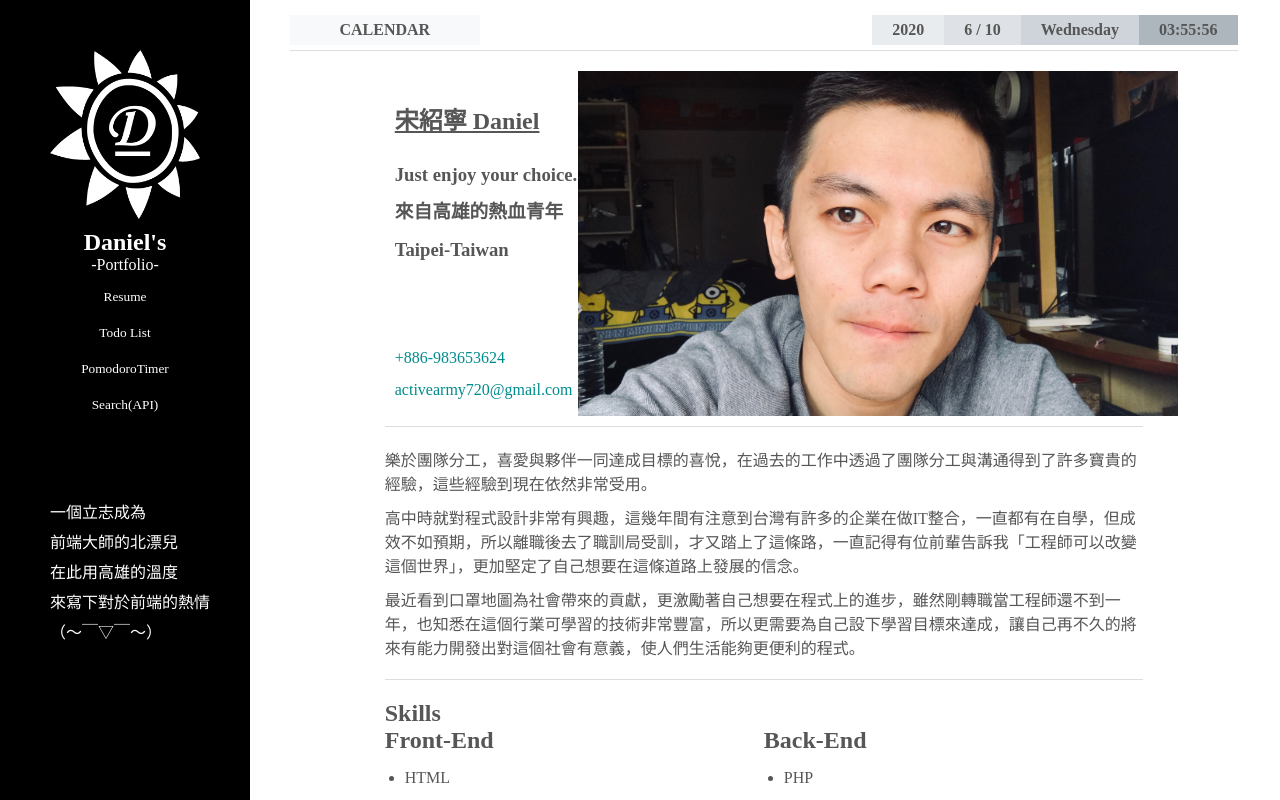
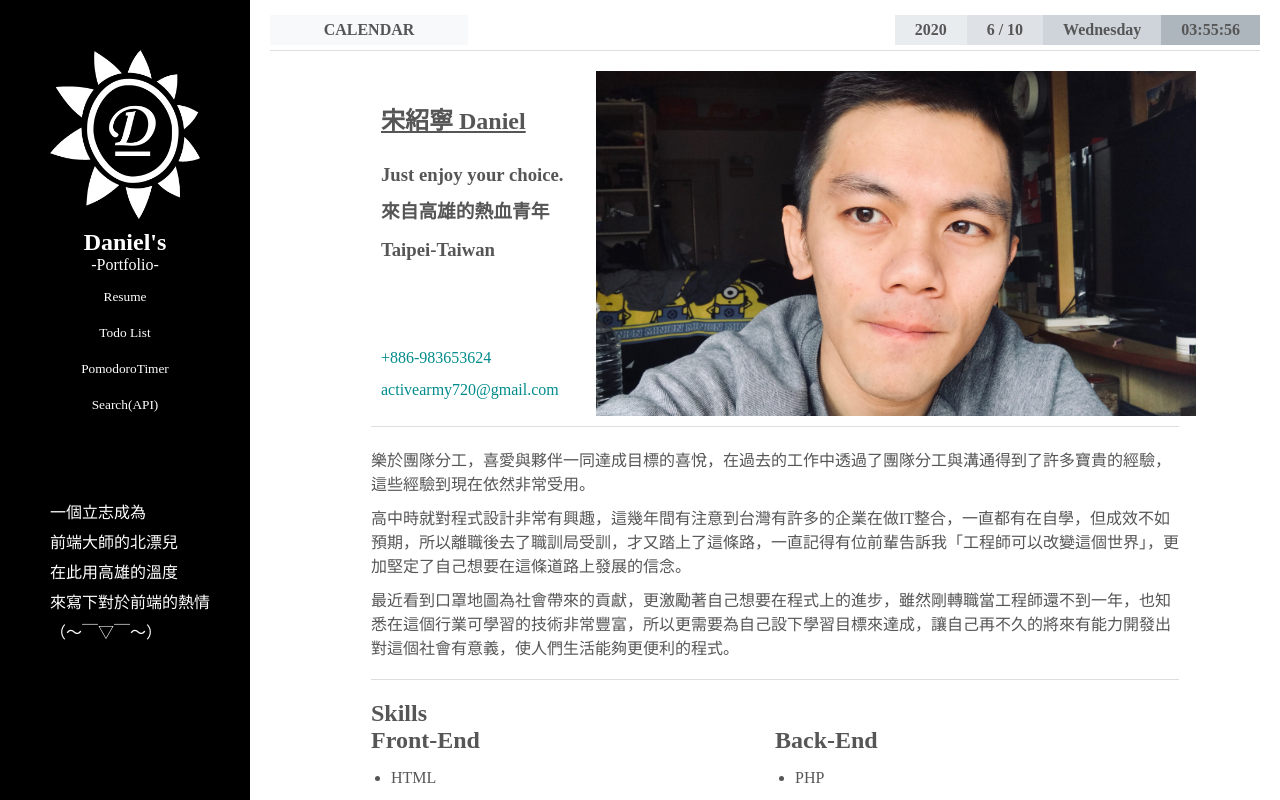
Before and after one commit to danielsung720/portfolio, a React (Create React App) app: page /#/ in a window 1280 px wide. Shown: the top 800 px of the page. Built offline with nearby package versions, Linux system fonts and the light colour scheme.

Commit message:
定位調整

```diff
--- a/src/App.js
+++ b/src/App.js
@@ -1,13 +1,15 @@
 import React from 'react';
 import Sidebar from './components/sidebar/Sidebar';
-import Container from './components/container/Container';
+import Calender from './components/calendar/Calendar';
+import Resume from './components/resume/Resume';
 import './scss/app.scss';
 
 function App() {
     return (
         <div className="App">
             <Sidebar />
-            <Container />
+            <Calender />
+            <Resume />
         </div>
     );
 }
--- a/src/components/container/Container.js
+++ /dev/null
@@ -1,17 +0,0 @@
-import React from 'react';
-import Calender from '../calendar/Calendar';
-import Resume from '../resume/Resume';
-import '../../scss/container.scss';
-
-const Container = () => {
-
-
-    return (
-        <div className="container_wrapper">
-            <Calender />
-            <Resume />
-        </div>
-    )
-}
-
-export default Container;
--- a/src/scss/app.scss
+++ b/src/scss/app.scss
@@ -1,4 +1 @@
 *{ margin: 0; padding: 0; font-family: 微軟正黑體 }
-.App{
-    display: flex;
-}
--- a/src/scss/calendar.scss
+++ b/src/scss/calendar.scss
@@ -1,9 +1,7 @@
 .calendar_wrapper{
     display: flex;
-    margin-left: 40px;
-    margin-top: 15px;
+    margin: 15px 20px 0 270px;
     height: 30px;
-    width: 92%;
     padding-bottom: 5px;
     border-bottom: 1px #dddddd solid;
     .title{
--- a/src/scss/resume.scss
+++ b/src/scss/resume.scss
@@ -1,8 +1,7 @@
 .resume_wrapper{
     background-color: none;
     margin-top: 20px;
-    margin-left: 40px;
-    width: 92%;
+    margin-left: 270px;
     display: flex;
     justify-content: center;
     flex-wrap: wrap;
```
